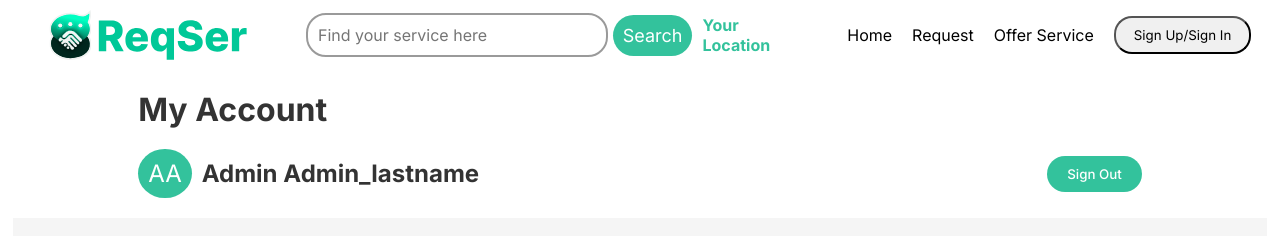
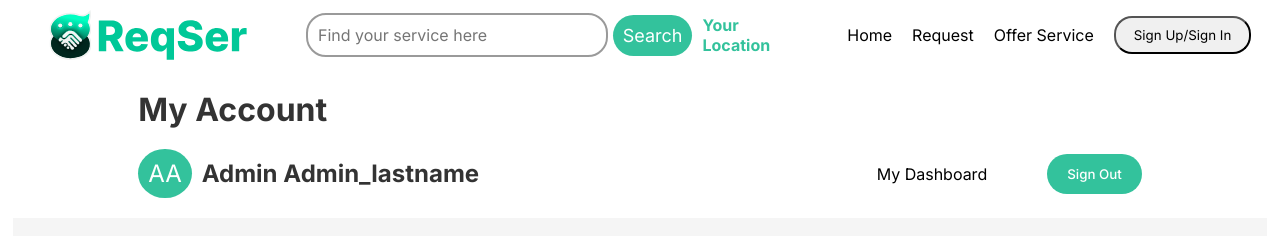
Before and after one commit to likith099/ReqSer, a React (Vite) app: page /my-profile/1 in a window 1280 px wide. Shown: the top 236 px of the page. Built offline with nearby package versions, Linux system fonts and the light colour scheme.

Commit message:
edited profile, app, dashboard

```diff
--- a/index.html
+++ b/index.html
@@ -2,7 +2,7 @@
 <html lang="en">
   <head>
     <meta charset="UTF-8" />
-    <link rel="icon" type="image/svg+xml" href="/vite.svg" />
+    <link rel="icon" type="image/svg+xml" href="/src/assets/requestLogo.png" />
     <meta name="viewport" content="width=device-width, initial-scale=1.0" />
     <title>Request Your service</title>
   </head>
--- a/package.json
+++ b/package.json
@@ -1,5 +1,5 @@
 {
-  "homepage": "https://likith099.github.io/ReqSer",
+  "homepage": "https://likith099.github.io/likith099.github.io/",
   "name": "frontend",
   "private": true,
   "version": "0.0.0",
--- a/src/App.jsx
+++ b/src/App.jsx
@@ -8,6 +8,7 @@ import Footer from './components/Footer/Footer'
 import Register from './components/Register/Register'
 import UserProfile from './pages/UserProfile/UserProfile'
 import { user_list } from './assets/users'
+import UserDashboard from './pages/UserDashbord/UserDashboard'
 
 
 const App = () => {
@@ -35,6 +36,7 @@ const App = () => {
         <Route path='/request' element = {<Request />} />
         <Route path='/offerservice' element = {<OfferService />} />
         <Route path='/my-profile/:id' element = {<UserProfile setIsAuthenticated={setIsAuthenticated}/>}/>
+        <Route path='/my-dashboard/:id' element = {<UserDashboard />}/>
       </Routes>
     </div>
     <Footer />
--- a/src/pages/UserDashbord/UserDashboard.jsx
+++ b/src/pages/UserDashbord/UserDashboard.jsx
@@ -1,11 +1,11 @@
 import React from 'react'
-import './UserDashbort.css'
+import './UserDashboard.css'
 
 const UserDashboard = () => {
   return (
     <div className="profile_main">
       <div className="dashboard_left">
-
+      Dashboard
       </div>
       <div className="dashboard_right">
 
--- a/src/pages/UserProfile/UserProfile.css
+++ b/src/pages/UserProfile/UserProfile.css
@@ -55,6 +55,11 @@
   .user_name {
     font-size: 24px;
     font-weight: bold;
+  }
+
+  .header_right{
+    display: flex;
+    gap: 40px;
   }
 
   .header_right .logout_btn {
--- a/src/pages/UserProfile/UserProfile.jsx
+++ b/src/pages/UserProfile/UserProfile.jsx
@@ -1,5 +1,5 @@
 import React, { useState } from 'react';
-import { useParams, useNavigate } from 'react-router-dom';
+import { useParams, useNavigate, Link } from 'react-router-dom';
 import { user_list } from '../../assets/users';
 import './UserProfile.css';
 import { assets } from '../../assets/assets';
@@ -39,6 +39,8 @@ const UserProfile = ({setIsAuthenticated}) => {
         navigate(`/`);
       };
 
+
+
     return (
         <div className="profile_main">
             <div className="profile_header">
@@ -56,6 +58,7 @@ const UserProfile = ({setIsAuthenticated}) => {
                             <span className="user_name">{userInfo.first_name} {userInfo.last_name}</span>
                         </div>
                         <div className="header_right">
+                        <Link to="/my-dashboard" className='dropdown-item'>My Dashboard</Link>
                             <button className="logout_btn" onClick={handleSignOut}>
                                 Sign Out
                             </button>
--- a/vite.config.js
+++ b/vite.config.js
@@ -3,6 +3,6 @@ import react from '@vitejs/plugin-react'
 
 // https://vitejs.dev/config/
 export default defineConfig({
-  base:"/",
+  base:"/ReqSer",
   plugins: [react()],
 })
```
